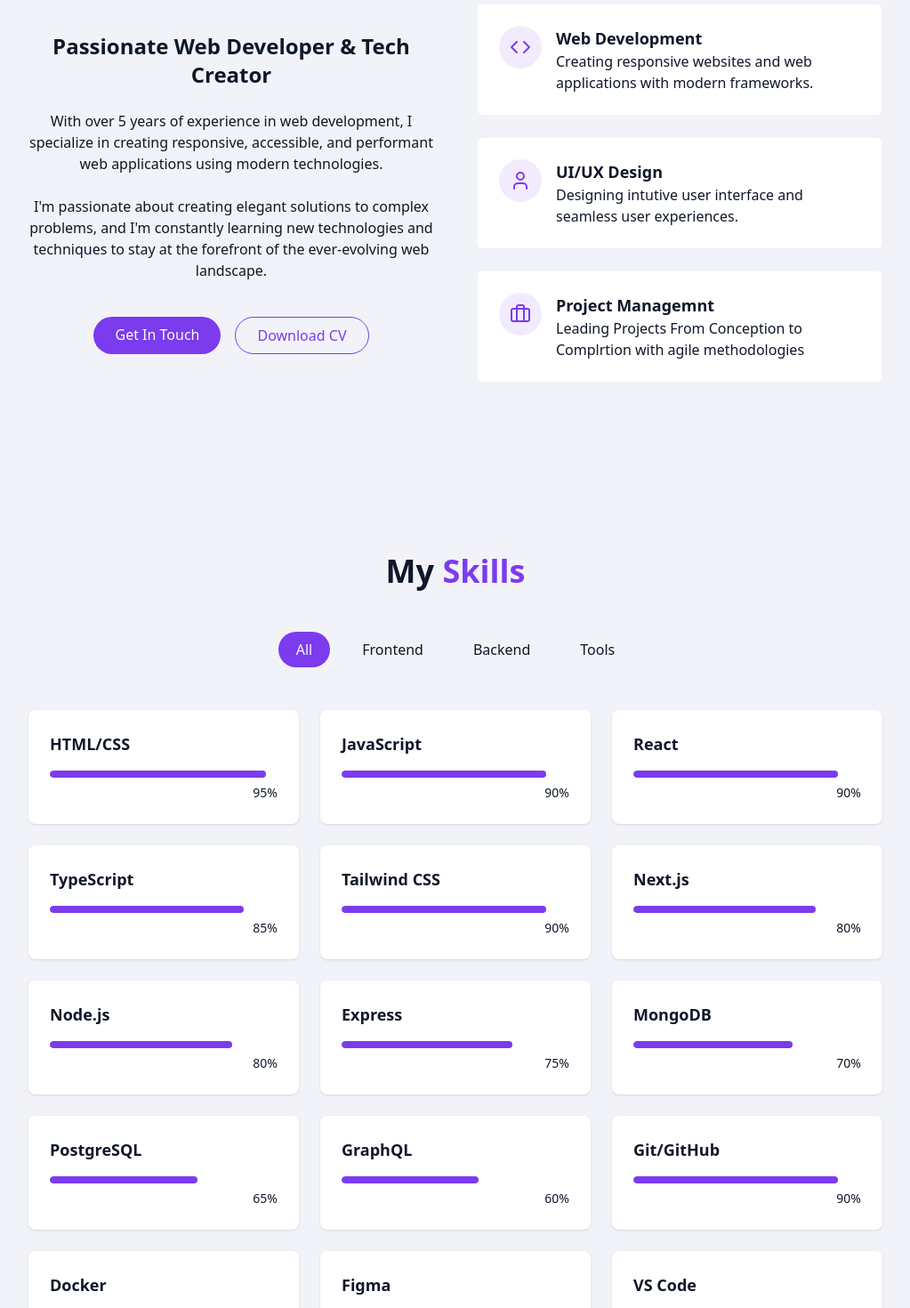
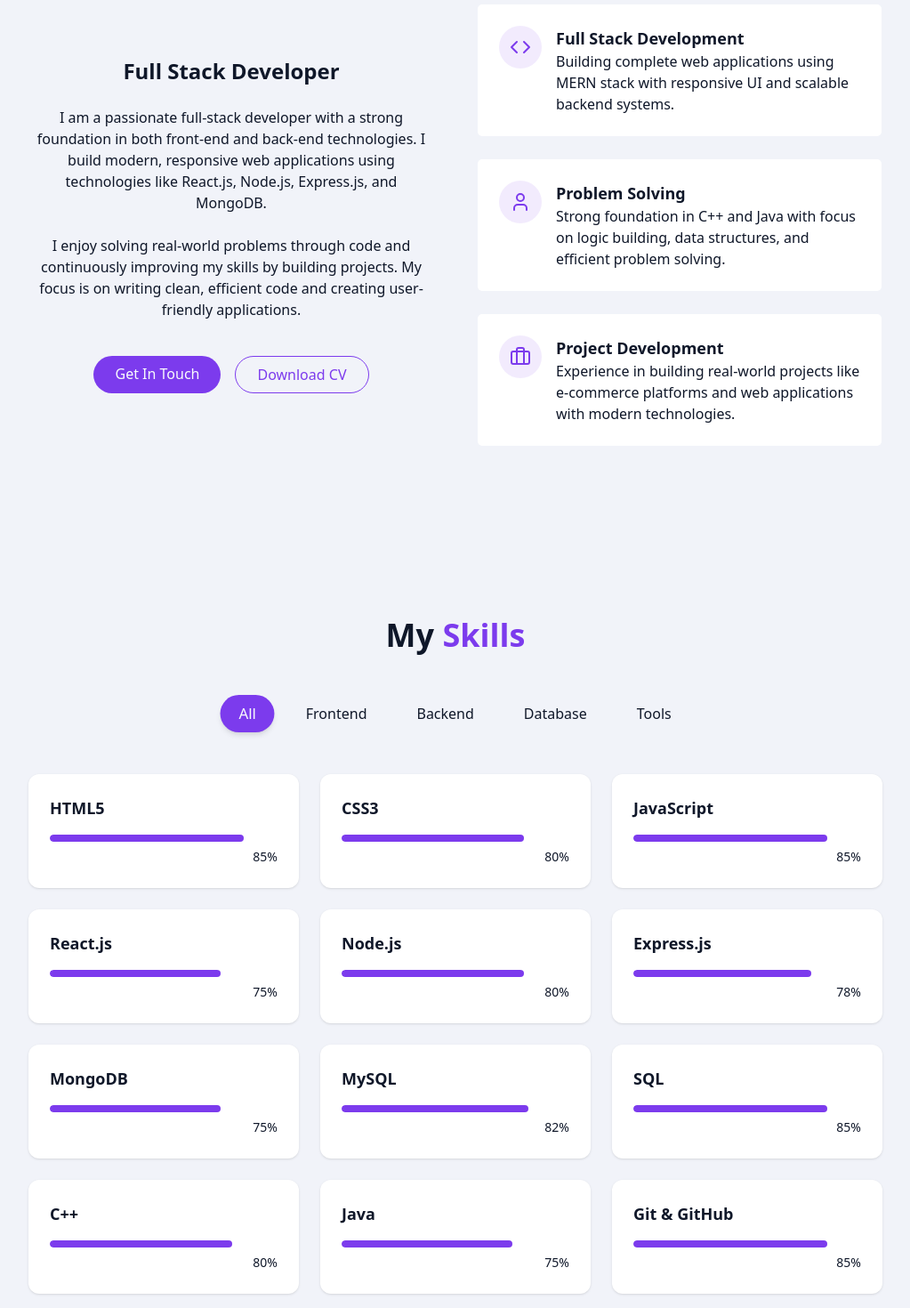
Before and after one commit to sHimanshu22/HimanshuSonawanePorfolio, a React (Vite) app: page / in a window 1280 px wide. Shown: the part 980-2450 px from the top of the page at 89% size, without its empty margins (128-1151 px from the left). Built offline with nearby package versions, Linux system fonts and the light colour scheme.

Commit message:
Customised According to Personal Information

```diff
--- a/src/components/AboutMe.jsx
+++ b/src/components/AboutMe.jsx
@@ -3,88 +3,98 @@ import { Briefcase, Code, User } from "lucide-react";
 const AboutMe = () => {
   return (
     <section id="about" className="py-24 px-4 relative">
-      {" "}
-      <div className="container mxauto max-w-5xl">
+      <div className="container mx-auto max-w-5xl">
+
         <h2 className="text-3xl md:text-4xl font-bold mb-12 text-center">
           About <span className="text-primary">Me</span>
         </h2>
 
         <div className="grid grid-cols-1 md:grid-cols-2 gap-12 items-center">
+
+          {/* LEFT SIDE */}
           <div className="space-y-6">
             <h3 className="text-2xl font-semibold">
-              Passionate Web Developer & Tech Creator
+              Full Stack Developer
             </h3>
 
-            <p className="text-mute-foreground">
-              With over 5 years of experience in web development, I specialize
-              in creating responsive, accessible, and performant web
-              applications using modern technologies.
+            <p className="text-muted-foreground">
+              I am a passionate full-stack developer with a strong foundation in
+              both front-end and back-end technologies. I build modern, responsive
+              web applications using technologies like React.js, Node.js, Express.js,
+              and MongoDB.
             </p>
 
-            <p className="text-mute-foreground">
-              I'm passionate about creating elegant solutions to complex
-              problems, and I'm constantly learning new technologies and
-              techniques to stay at the forefront of the ever-evolving web
-              landscape.
+            <p className="text-muted-foreground">
+              I enjoy solving real-world problems through code and continuously
+              improving my skills by building projects. My focus is on writing clean,
+              efficient code and creating user-friendly applications.
             </p>
 
             <div className="flex flex-col sm:flex-row gap-4 pt-4 justify-center">
               <a href="#contact" className="cosmic-button">
-                {" "}
                 Get In Touch
               </a>
 
               <a
-                href=""
+                href="#"
                 className="px-6 py-2 rounded-full border border-primary text-primary hover:bg-primary/10 transition-colors duration-300"
               >
-                {" "}
                 Download CV
               </a>
             </div>
           </div>
+
+          {/* RIGHT SIDE */}
           <div className="grid grid-cols-1 gap-6">
+
+            {/* CARD 1 */}
             <div className="gradient-border p-6 card-hover">
               <div className="flex items-start gap-4">
                 <div className="p-3 rounded-full bg-primary/10">
                   <Code className="h-6 text-primary" />
                 </div>
                 <div className="text-left">
-                  <h4 className="font-semibold text-lg">Web Development</h4>
+                  <h4 className="font-semibold text-lg">Full Stack Development</h4>
                   <p className="text-muted-foreground">
-                    Creating responsive websites and web applications with
-                    modern frameworks.
+                    Building complete web applications using MERN stack with
+                    responsive UI and scalable backend systems.
                   </p>
                 </div>
               </div>
             </div>
+
+            {/* CARD 2 */}
             <div className="gradient-border p-6 card-hover">
               <div className="flex items-start gap-4">
                 <div className="p-3 rounded-full bg-primary/10">
                   <User className="h-6 text-primary" />
                 </div>
                 <div className="text-left">
-                  <h4 className="font-semibold text-lg">UI/UX Design</h4>
+                  <h4 className="font-semibold text-lg">Problem Solving</h4>
                   <p className="text-muted-foreground">
-                    Designing intutive user interface and seamless user
-                    experiences.
+                    Strong foundation in C++ and Java with focus on logic building,
+                    data structures, and efficient problem solving.
                   </p>
                 </div>
               </div>
             </div>
+
+            {/* CARD 3 */}
             <div className="gradient-border p-6 card-hover">
               <div className="flex items-start gap-4">
                 <div className="p-3 rounded-full bg-primary/10">
                   <Briefcase className="h-6 text-primary" />
                 </div>
                 <div className="text-left">
-                  <h4 className="font-semibold text-lg">Project Managemnt</h4>
+                  <h4 className="font-semibold text-lg">Project Development</h4>
                   <p className="text-muted-foreground">
-                    Leading Projects From Conception to Complrtion with agile methodologies
+                    Experience in building real-world projects like e-commerce
+                    platforms and web applications with modern technologies.
                   </p>
                 </div>
               </div>
             </div>
+
           </div>
         </div>
       </div>
--- a/src/components/ContactSection.jsx
+++ b/src/components/ContactSection.jsx
@@ -7,6 +7,7 @@ import {
   Send,
   Twitch,
   Twitter,
+  Github,
 } from "lucide-react";
 import { cn } from "@/lib/utils";
 import { useToast } from "@/hooks/use-toast";
@@ -44,9 +45,7 @@ export const ContactSection = () => {
         <div className="grid grid-cols-1 md:grid-cols-2 gap-12">
           {/* LEFT SIDE */}
           <div className="space-y-8">
-            <h3 className="text-2xl font-semibold mb-6">
-              Contact Information
-            </h3>
+            <h3 className="text-2xl font-semibold mb-6">Contact Information</h3>
 
             <div className="space-y-6">
               {/* Email */}
@@ -57,10 +56,10 @@ export const ContactSection = () => {
                 <div>
                   <h4 className="font-medium">Email</h4>
                   <a
-                    href="mailto:hello@gmail.com"
+                    href="mailto:himanshusonawane022@gmail.com"
                     className="text-muted-foreground hover:text-primary transition-colors"
                   >
-                    hello@gmail.com
+                    himanshusonawane022@gmail.com
                   </a>
                 </div>
               </div>
@@ -73,10 +72,10 @@ export const ContactSection = () => {
                 <div>
                   <h4 className="font-medium">Phone</h4>
                   <a
-                    href="tel:+11234567890"
+                    href="tel:+918208527003"
                     className="text-muted-foreground hover:text-primary transition-colors"
                   >
-                    +1 (123) 456-7890
+                    +91 8208527003
                   </a>
                 </div>
               </div>
@@ -89,7 +88,7 @@ export const ContactSection = () => {
                 <div>
                   <h4 className="font-medium">Location</h4>
                   <p className="text-muted-foreground">
-                    Vancouver, BC, Canada
+                    Pune, Maharastra, India
                   </p>
                 </div>
               </div>
@@ -99,17 +98,25 @@ export const ContactSection = () => {
             <div className="pt-8">
               <h4 className="font-medium mb-4">Connect With Me</h4>
               <div className="flex space-x-4">
-                <a href="#" target="_blank" rel="noopener noreferrer">
+                <a
+                  href="https://www.linkedin.com/in/himanshusonawane022"
+                  target="_blank"
+                  rel="noopener noreferrer"
+                >
                   <Linkedin />
                 </a>
-                <a href="#" target="_blank" rel="noopener noreferrer">
+                <a href="https://x.com/sonawane5176" target="_blank" rel="noopener noreferrer">
                   <Twitter />
                 </a>
-                <a href="#" target="_blank" rel="noopener noreferrer">
+                <a href="https://www.instagram.com/s.himanshu45?igsh=cG1iMW1kZGsyOHY0" target="_blank" rel="noopener noreferrer">
                   <Instagram />
                 </a>
-                <a href="#" target="_blank" rel="noopener noreferrer">
-                  <Twitch />
+                <a
+                  href="https://github.com/sHimanshu22"
+                  target="_blank"
+                  rel="noopener noreferrer"
+                >
+                  <Github />
                 </a>
               </div>
             </div>
@@ -133,7 +140,7 @@ export const ContactSection = () => {
                   id="name"
                   name="name"
                   required
-                  placeholder="Pedro Machado..."
+                  placeholder="Enter Your Name"
                   className="w-full px-4 py-3 rounded-md border border-input bg-background focus:outline-none focus:ring-2 focus:ring-primary"
                 />
               </div>
@@ -151,7 +158,7 @@ export const ContactSection = () => {
                   id="email"
                   name="email"
                   required
-                  placeholder="john@gmail.com"
+                  placeholder="Enter Email"
                   className="w-full px-4 py-3 rounded-md border border-input bg-background focus:outline-none focus:ring-2 focus:ring-primary"
                 />
               </div>
@@ -178,7 +185,7 @@ export const ContactSection = () => {
                 type="submit"
                 disabled={isSubmitting}
                 className={cn(
-                  "cosmic-button w-full flex items-center justify-center gap-2"
+                  "cosmic-button w-full flex items-center justify-center gap-2",
                 )}
               >
                 {isSubmitting ? "Sending..." : "Send Message"}
--- a/src/components/HeroSection.jsx
+++ b/src/components/HeroSection.jsx
@@ -21,9 +21,10 @@ const HeroSection = () => {
           </h1>
 
           <p className="text-lg md:text-xl text-muted-foreground max-2-2xl mx-auto opacity-0 animate-fade-in-delay-3">
-            I create stellar web experiences with modern technologies.
-            Specializing in front-end development, I build interfaces that are
-            both beautiful and functional.
+            I am a full-stack developer passionate about building modern,
+            scalable web applications. I specialize in creating responsive
+            front-end interfaces and powerful back-end systems that deliver
+            seamless user experiences.
           </p>
 
           <div className="pt-4 opacity-0 animate-fade-in-delay-4">
@@ -35,8 +36,9 @@ const HeroSection = () => {
       </div>
 
       <div className="absolute bottom-8 left-1/2 transform -translate-x-1/2 flex flex-col items-center animate-bounce">
-      <span className="text-sm text-muted-foreground mb-2 ">Scroll</span>
-      <ArrowDown className="h-5 w-5 text-primary"/></div>
+        <span className="text-sm text-muted-foreground mb-2 ">Scroll</span>
+        <ArrowDown className="h-5 w-5 text-primary" />
+      </div>
     </section>
   );
 };
--- a/src/components/ProjectSection.jsx
+++ b/src/components/ProjectSection.jsx
@@ -1,35 +1,37 @@
 import { ArrowRight, ExternalLink, Github } from "lucide-react";
+import WearxImage from "../../public/ProjectImages/WearX.png";
+import WorldAtlas from"../../public/ProjectImages/WorldAtlas.png"
 
 const projects = [
   {
     id: 1,
-    title: "SaaS Landing Page",
-    description: "A beautiful landing page app using React and Tailwind.",
-    image: "/projects/project1.png",
-    tags: ["React", "TailwindCSS", "Supabase"],
-    demoUrl: "#",
-    githubUrl: "#",
+    title: "WearX - Ecommerce Shop",
+    description: "Responsive ecommerce app with cart, payments, authentication, and admin panel.",
+    image: WearxImage,
+    tags: ["ReactJS", "TailwindCSS", "NodeJS","MongoDB" ,"Redux"],
+    demoUrl: "https://wearxstore.vercel.app/",
+    githubUrl: "https://github.com/sHimanshu22/WearX",
   },
   {
     id: 2,
-    title: "Orbit Analytics Dashboard",
+    title: "WorldAtlas - Explore Nations",
     description:
-      "Interactive analytics dashboard with data visualization and filtering capabilities.",
-    image: "/projects/project2.png",
-    tags: ["TypeScript", "D3.js", "Next.js"],
-    demoUrl: "#",
-    githubUrl: "#",
+      "Multi-page React application with routing, filtering, and Axios API integration",
+    image: WorldAtlas,
+    tags: ["React 19", "HTML", "CSS" , "JavaScript"],
+    demoUrl: "https://world-atlas-zeta-three.vercel.app/",
+    githubUrl: "https://github.com/sHimanshu22/WorldAtlas",
   },
-  {
-    id: 3,
-    title: "E-commerce Platform",
-    description:
-      "Full-featured e-commerce platform with user authentication and payment processing.",
-    image: "/projects/project3.png",
-    tags: ["React", "Node.js", "Stripe"],
-    demoUrl: "#",
-    githubUrl: "#",
-  },
+  // {
+  //   id: 3,
+  //   title: "E-commerce Platform",
+  //   description:
+  //     "Full-featured e-commerce platform with user authentication and payment processing.",
+  //   image: "/projects/project3.png",
+  //   tags: ["React", "Node.js", "Stripe"],
+  //   demoUrl: "#",
+  //   githubUrl: "#",
+  // },
 ];
 
 export const ProjectsSection = () => {
--- a/src/components/SkillsSection.jsx
+++ b/src/components/SkillsSection.jsx
@@ -2,29 +2,32 @@ import { useState } from "react";
 import { cn } from "@/lib/utils";
 
 const skills = [
-  // Frontend
-  { name: "HTML/CSS", level: 95, category: "frontend" },
-  { name: "JavaScript", level: 90, category: "frontend" },
-  { name: "React", level: 90, category: "frontend" },
-  { name: "TypeScript", level: 85, category: "frontend" },
-  { name: "Tailwind CSS", level: 90, category: "frontend" },
-  { name: "Next.js", level: 80, category: "frontend" },
+  // ===== FRONTEND =====
+  { name: "HTML5", level: 85, category: "frontend" },
+  { name: "CSS3", level: 80, category: "frontend" },
+  { name: "JavaScript", level: 85, category: "frontend" },
+  { name: "React.js", level: 75, category: "frontend" },
 
-  // Backend
+  // ===== BACKEND =====
   { name: "Node.js", level: 80, category: "backend" },
-  { name: "Express", level: 75, category: "backend" },
-  { name: "MongoDB", level: 70, category: "backend" },
-  { name: "PostgreSQL", level: 65, category: "backend" },
-  { name: "GraphQL", level: 60, category: "backend" },
+  { name: "Express.js", level: 78, category: "backend" },
 
-  // Tools
-  { name: "Git/GitHub", level: 90, category: "tools" },
-  { name: "Docker", level: 70, category: "tools" },
-  { name: "Figma", level: 85, category: "tools" },
-  { name: "VS Code", level: 95, category: "tools" },
+  // ===== DATABASE =====
+  { name: "MongoDB", level: 75, category: "database" },
+  { name: "MySQL", level: 82, category: "database" },
+  { name: "SQL", level: 85, category: "database" },
+
+  // ===== PROGRAMMING LANGUAGES =====
+  { name: "C++", level: 80, category: "tools" },
+  { name: "Java", level: 75, category: "tools" },
+
+  // ===== TOOLS =====
+  { name: "Git & GitHub", level: 85, category: "tools" },
+  { name: "Postman", level: 80, category: "tools" },
+  { name: "VS Code", level: 85, category: "tools" },
 ];
 
-const categories = ["all", "frontend", "backend", "tools"];
+const categories = ["all", "frontend", "backend", "database", "tools"];
 
 export const SkillsSection = () => {
   const [activeCategory, setActiveCategory] = useState("all");
@@ -37,6 +40,8 @@ export const SkillsSection = () => {
   return (
     <section id="skills" className="py-24 px-4 relative bg-secondary/30">
       <div className="container mx-auto max-w-5xl">
+
+        {/* Heading */}
         <h2 className="text-3xl md:text-4xl font-bold mb-12 text-center">
           My <span className="text-primary">Skills</span>
         </h2>
@@ -48,10 +53,10 @@ export const SkillsSection = () => {
               key={category}
               onClick={() => setActiveCategory(category)}
               className={cn(
-                "px-5 py-2 rounded-full transition-colors duration-300 capitalize",
+                "px-5 py-2 rounded-full transition-all duration-300 capitalize font-medium",
                 activeCategory === category
-                  ? "bg-primary text-primary-foreground"
-                  : "bg-secondary/70 text-foreground hover:bg-secondary"
+                  ? "bg-primary text-primary-foreground shadow-md scale-105"
+                  : "bg-secondary/70 text-foreground hover:bg-secondary hover:scale-105"
               )}
             >
               {category}
@@ -64,19 +69,22 @@ export const SkillsSection = () => {
           {filteredSkills.map((skill) => (
             <div
               key={skill.name}
-              className="bg-card p-6 rounded-lg shadow-sm card-hover"
+              className="bg-card p-6 rounded-xl shadow-sm hover:shadow-md transition-all duration-300"
             >
+              {/* Skill Name */}
               <div className="text-left mb-4">
                 <h3 className="font-semibold text-lg">{skill.name}</h3>
               </div>
 
+              {/* Progress Bar */}
               <div className="w-full bg-secondary/50 h-2 rounded-full overflow-hidden">
                 <div
-                  className="bg-primary h-2 rounded-full origin-left animate-[grow_1.5s_ease-out]"
+                  className="bg-primary h-2 rounded-full transition-all duration-1000 ease-out"
                   style={{ width: `${skill.level}%` }}
                 />
               </div>
 
+              {/* Percentage */}
               <div className="text-right mt-1">
                 <span className="text-sm text-muted-foreground">
                   {skill.level}%
@@ -85,6 +93,7 @@ export const SkillsSection = () => {
             </div>
           ))}
         </div>
+
       </div>
     </section>
   );
--- a/src/components/ThemeToggle.jsx
+++ b/src/components/ThemeToggle.jsx
@@ -3,7 +3,7 @@ import { useEffect, useState } from "react";
 import { cn } from "../lib/utils";
 
 const ThemeToggle = () => {
-  const [isDarkMode, setIsDarkMode] = useState(false);
+  const [isDarkMode, setIsDarkMode] = useState(true);
 
   // Run only once when component mounts
   useEffect(() => {
```
Also changed, not shown: public/ProjectImages/WorldAtlas.png (added), 1 other file (tests, documents, lock files or other folders).
